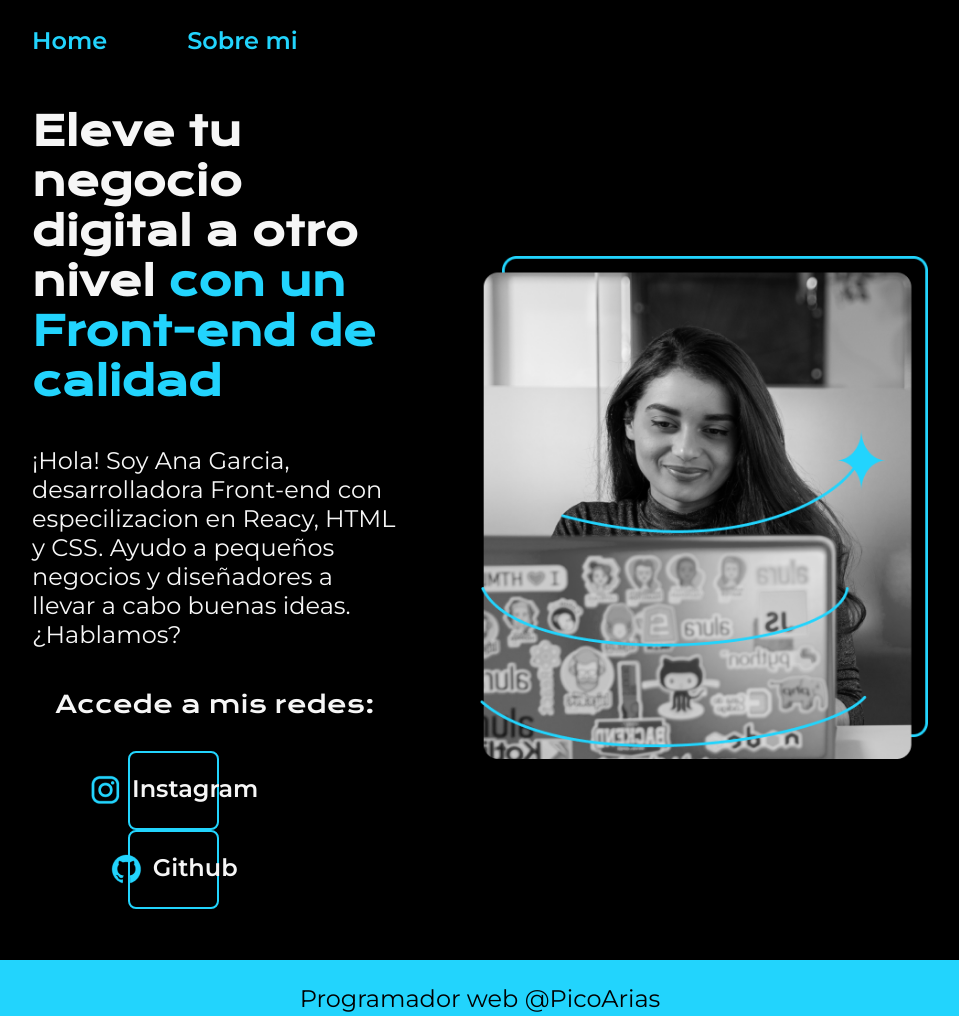
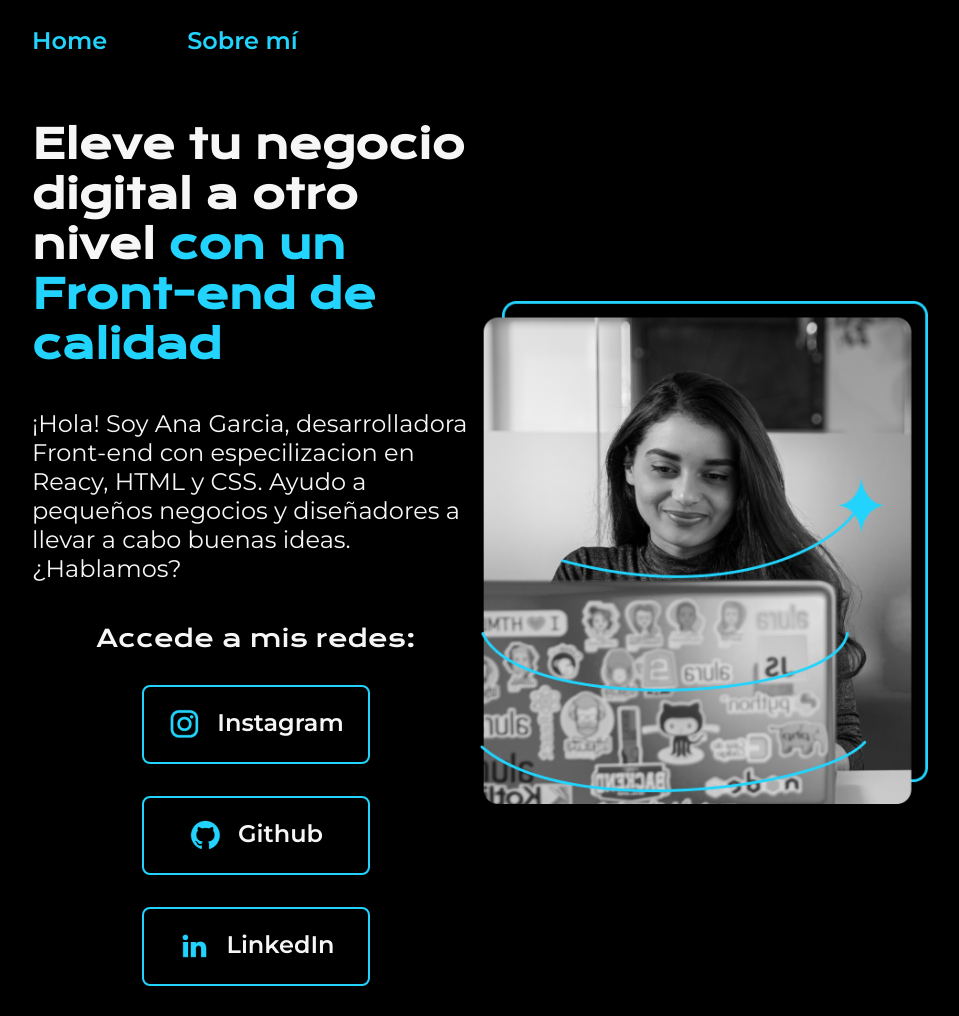
Before and after one commit to JairArias/Alura, a plain HTML site: page Modulo5/Portafolio/index.html in a window 1280 px wide. Shown: the top 1016 px of the page, without its empty margins (160-1119 px from the left). Drawn offline with nearby package versions, Linux system fonts and the light colour scheme.

Commit message:
actualizacion index y style

```diff
--- a/Modulo5/Portafolio/index.html
+++ b/Modulo5/Portafolio/index.html
@@ -1,16 +1,16 @@
 <!DOCTYPE html>
 <html lang="es-col">
   <head>
-    <meta charset="UTF-8" />
-    <meta name="viewport" content="width=device-width,initial-scale=1.0" />
+    <meta charset="UTF-8">
+    <meta name="viewport" content="width=device-width,initial-scale=1.0">
     <title>Portafolio</title>
-    <link rel="stylesheet" href="./styles/style.css" >
+    <link rel="stylesheet" href="./styles/style.css">
   </head>
   <body>
   <header class="header">
     <nav class="header_menu">
       <a class="header_menu_link" href="index.html">Home</a>
-      <a class="header_menu_link" href="about.html">Sobre mi</a>
+      <a class="header_menu_link" href="about.html">Sobre mí</a>
     </nav>
   </header>
   <main class="presentacion">
@@ -25,13 +25,15 @@
         cabo buenas ideas. ¿Hablamos?
       </p>
       <div class="presentacion_enlaces">
-        <h2 class="presentacion_enlaces_subtitulo">Accede a mis redes:<h2>
+        <h2 class="presentacion_enlaces_subtitulo">Accede a mis redes:</h2>
         <a class="presentacion_enlace_link" href="https://www.instagram.com/">
           <img src="./assets/instagram.png">
           Instagram</a>
         <a class="presentacion_enlace_link" href="https:/www.github.com/">
           <img src="./assets/github.png">
           Github</a>
+        <a class="presentacion_enlace_link" href="https:/www.linkedin.com/">
+          <img src="./assets/linkedin.png"> LinkedIn</a>
       </div>
     </seccion>
     <img class="presentacion_imagen" src="./assets/Imagem.png" alt="Imagen Ana Garcia trabajando" />
--- a/Modulo5/Portafolio/styles/style.css
+++ b/Modulo5/Portafolio/styles/style.css
@@ -11,6 +11,7 @@
   --fuente-montserrat: "Montserrat", sans-serif;
   --fuente-krona: "Krona One", sans-serif;
 }
+
 * {
   padding: 0;
   margin: 0;
@@ -40,11 +41,10 @@ body {
 }
 
 .presentacion {
-  padding: 4% 15%;
+  padding: 5% 15%;
   display: flex;
   align-items: center;
   justify-content: space-between;
-  gap: 82px;
 }
 
 .presentacion_contenido {
@@ -95,7 +95,7 @@ body {
   border: 2px solid var(--color-terciario);
   display: flex;
   justify-content: center;
-  gap: 10px;
+  gap: 16px;
 }
 
 .presentacion_enlace_link:hover {
```
Also changed, not shown: 3 other files.
